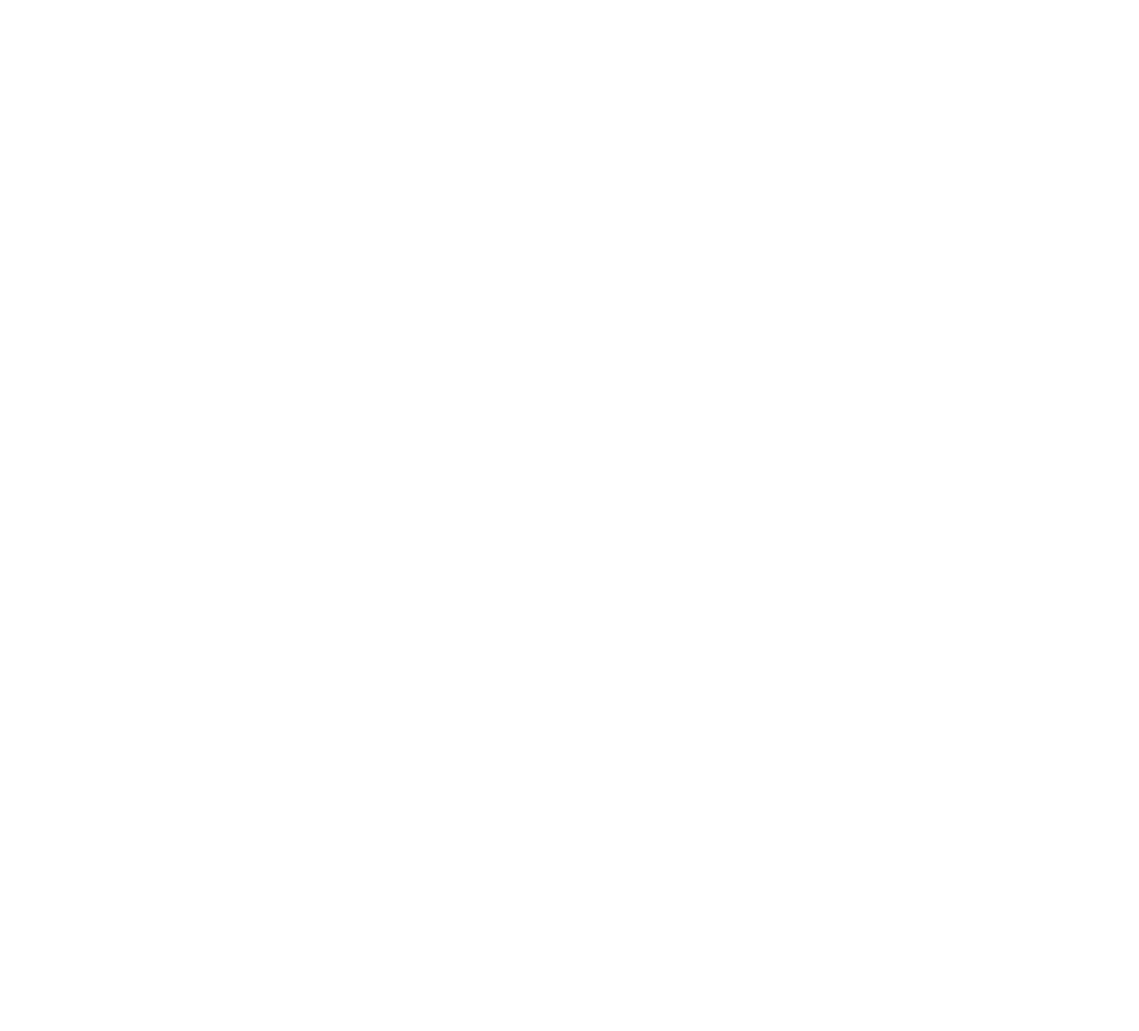
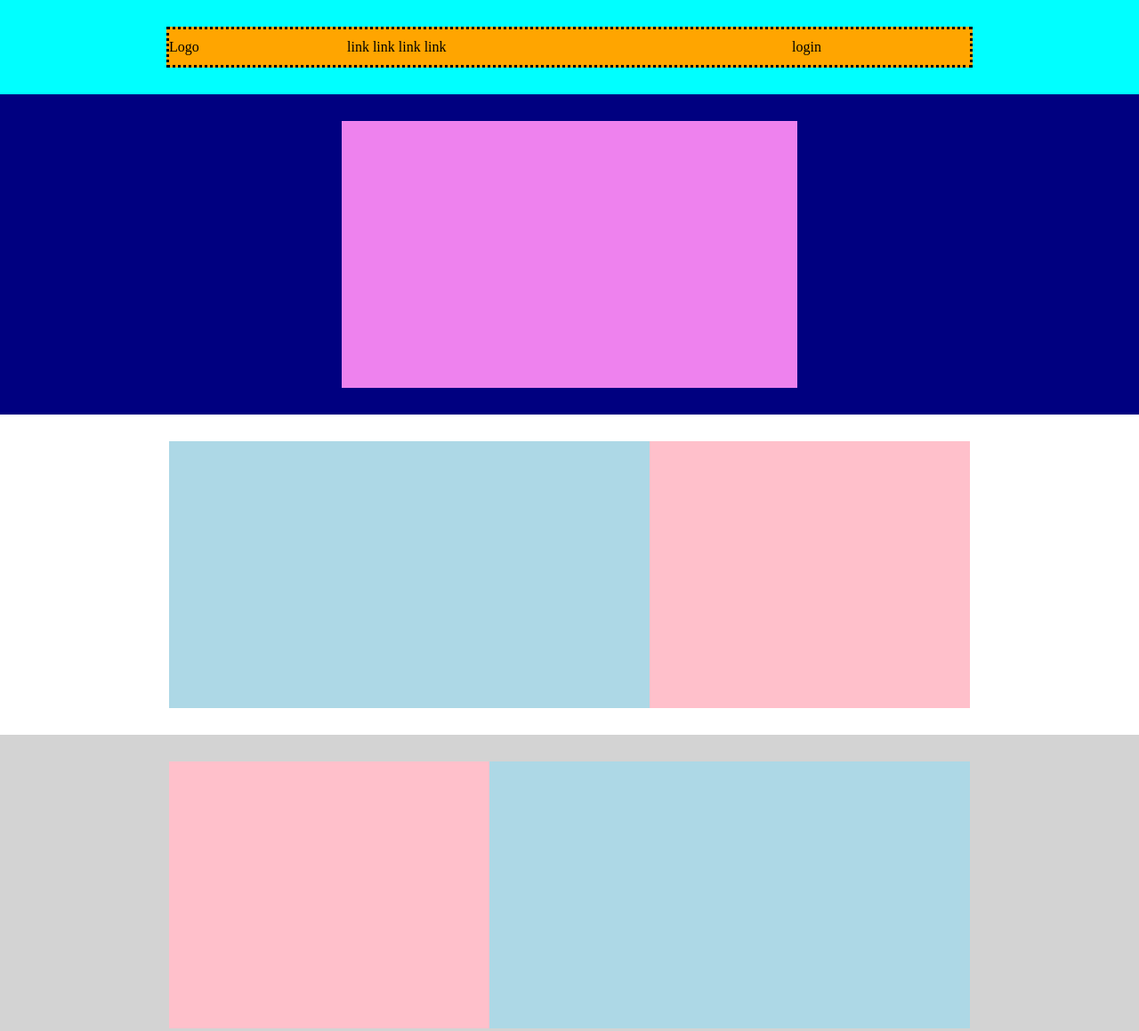
Before and after one commit to Strialuc/htmlcss-struttura-discord, a plain HTML site: page index.html in a window 1280 px wide. Shown: the top 1159 px of the page at 89% size. Before the commit the page ends 800 px from the top, so only its background shows below. Drawn offline with Linux system fonts and the light colour scheme.

Commit message:
layout fino a section similari

```diff
--- a/css/style.css
+++ b/css/style.css
@@ -3,4 +3,88 @@
     margin: 0;
     padding: 0;
     box-sizing: content-box;
-  }
+}
+
+/*utility*/
+.background-gray {
+    background-color: lightgray;
+}
+
+/*classi*/
+
+.navigation-bar {
+    display: flex;
+    justify-content: center;
+    background-color: aqua;
+    padding-bottom: 30px;
+    padding-top: 30px;
+}
+
+.navigation-bar-section {
+
+    display: flex;
+    flex-basis: 900px;
+    background-color: orange;
+    height: 40px;
+    border-style: dotted;
+    align-items: center;
+}
+
+
+.logo {
+    width: 200px;
+}
+
+.link {
+    flex-grow: 1;
+}
+
+.login {
+    width: 200px;
+}
+
+.section-box-violet {
+    display: flex;
+    justify-content: center;
+    background-color: navy;
+    padding-bottom: 30px;
+    padding-top: 30px;
+    height: 300px;
+}
+
+.content-section-box-violet {
+    margin: auto;
+    background-color: violet;
+    height: 300px;
+    flex-basis: 40%;
+}
+
+.section-similar {
+    display: flex;
+    justify-content: center;
+    padding-bottom: 30px;
+    padding-top: 30px;
+    height: 300px;
+}
+
+.content-section-similar {
+    display: flex;
+    flex-basis: 900px;
+    height: 300px;
+}
+
+.paragrafo1 {
+    height: 100%;
+    width: 60%;
+    background-color: lightblue;
+}
+
+.paragrafo2 {
+    height: 100%;
+    width: 40%;
+    background-color: pink;
+}
+
+.background-gray .content-section-similar {
+    flex-direction: row-reverse;
+}
--- a/index.html
+++ b/index.html
@@ -9,6 +9,42 @@
 </head>
 
 <body>
+    <header class="navigation-bar">
+
+        <div class="navigation-bar-section">
+            <div class="logo">Logo</div>
+            <div class="link">link link link link</div>
+            <div class="login">login</div>
+        </div>
+
+    </header>
+    <main>
+        <section class="section-box-violet">
+            <div class="content-section-box-violet"></div>
+        </section>
+        <section></section>
+        <div class="section-similar">
+            <div class="content-section-similar">
+                <div class="paragrafo1"></div>
+                <div class="paragrafo2"></div>
+            </div>
+        </div>
+        <div class="section-similar background-gray">
+            <div class="content-section-similar">
+                <div class="paragrafo1"></div>
+                <div class="paragrafo2"></div>
+            </div>
+        </div>
+        <div class="section-similar">
+            <div class="content-section-similar">
+                <div class="paragrafo1"></div>
+                <div class="paragrafo2"></div>
+            </div>
+        </div>
+        </section>
+        <section class="section-box-green"></section>
+    </main>
+
 
 </body>
 
```
Also changed, not shown: 1 other file.
